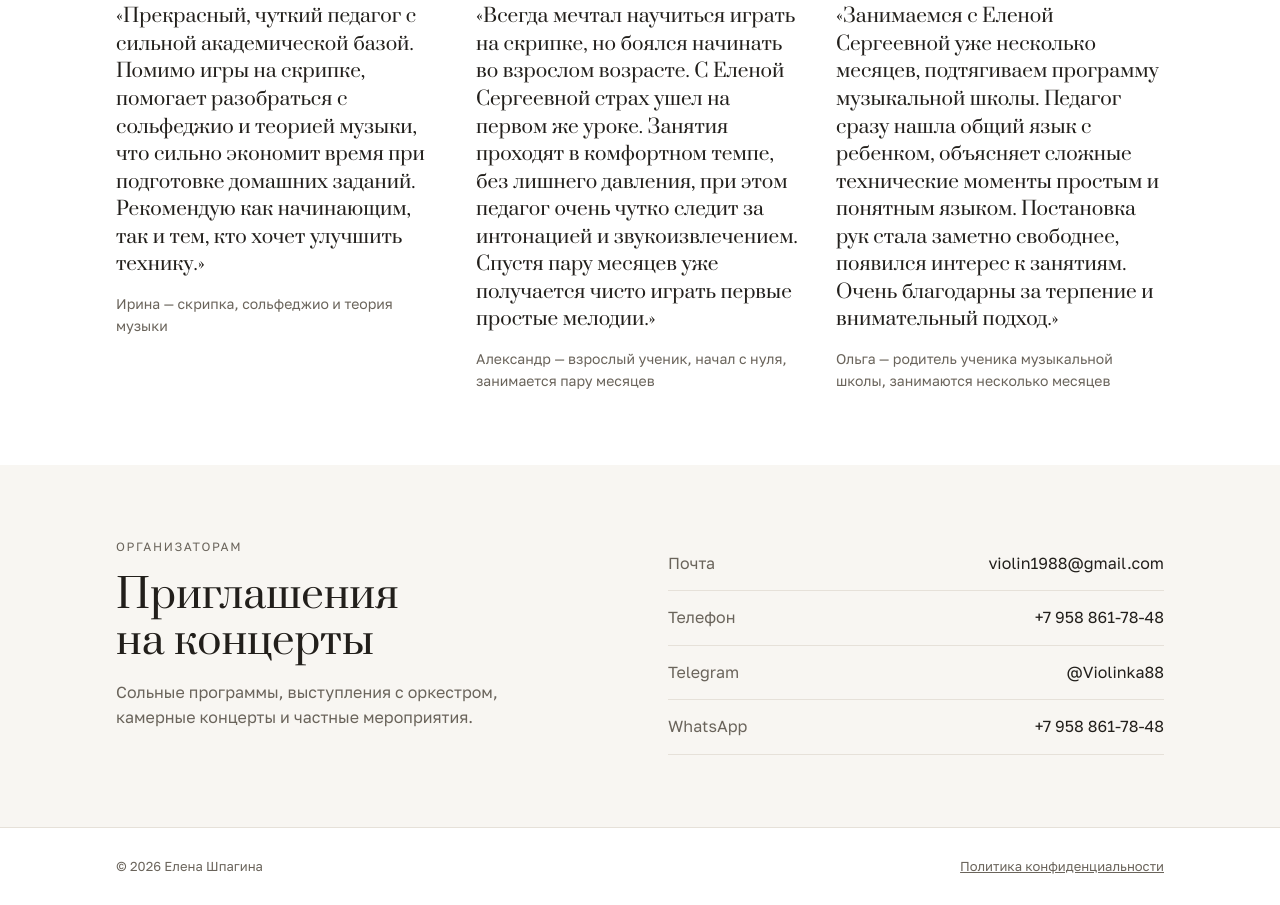
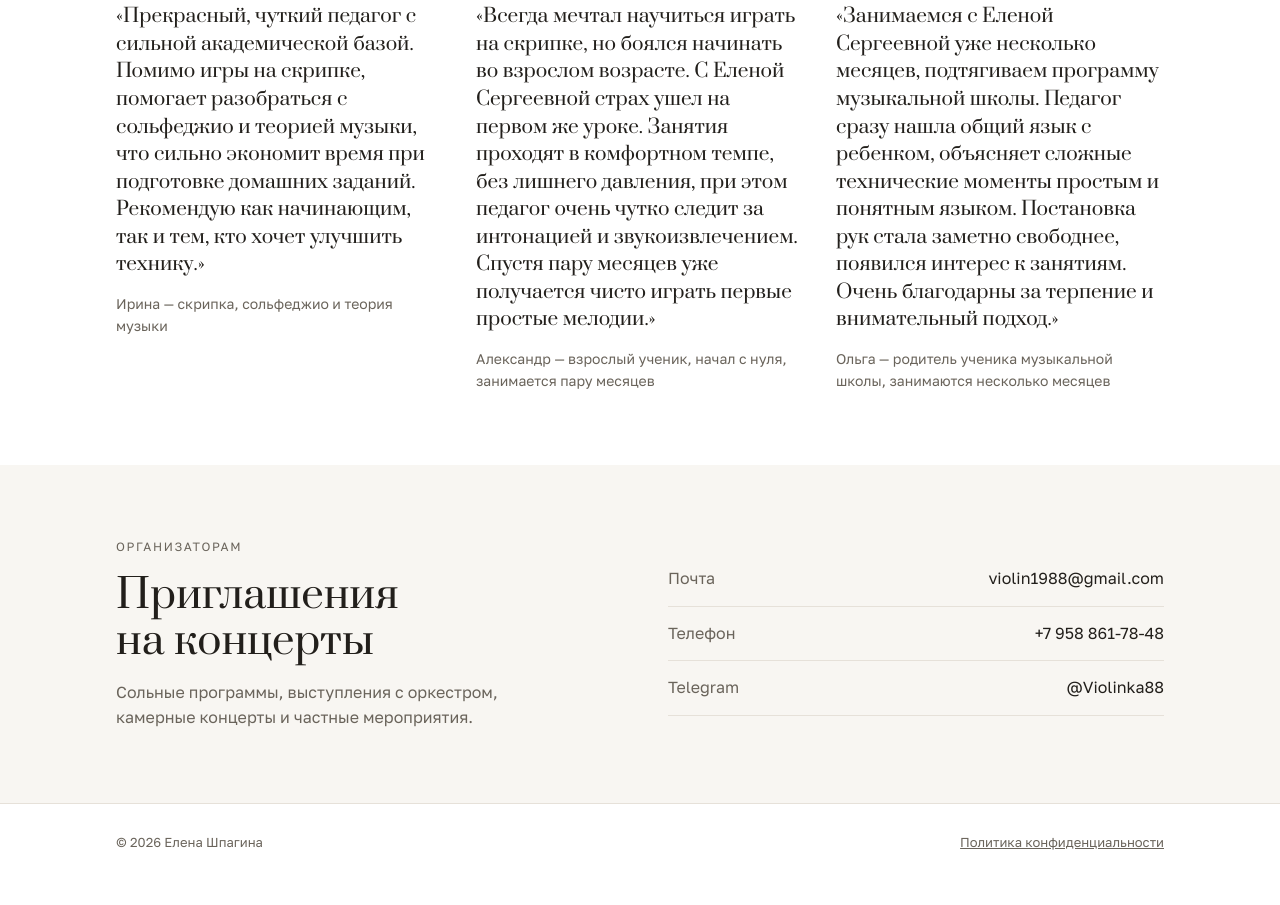
Before and after one commit to since85stas/violsite, an Astro site: page / in a window 1280 px wide. Shown: the part 4537-5442 px from the top of the page. After the commit the page ends 5418 px from the top, so only its background shows below. Built offline with nearby package versions, Linux system fonts and the light colour scheme; Astro itself is replaced by a stand-in of ours.

Commit message:
Контакты для организаторов: без строки WhatsApp
WhatsApp остаётся кнопкой на первом экране и в форме записи (+79588617848).

Co-Authored-By: Claude Opus 5.5 <noreply@anthropic.com>

```diff
--- a/src/components/Organizers.astro
+++ b/src/components/Organizers.astro
@@ -25,15 +25,14 @@ const text = {
 }[lang];
 
 const labels = {
-  ru: { email: 'Почта', phone: 'Телефон', telegram: 'Telegram', whatsapp: 'WhatsApp', youtube: 'YouTube', vk: 'VK', instagram: 'Instagram' },
-  en: { email: 'Email', phone: 'Phone', telegram: 'Telegram', whatsapp: 'WhatsApp', youtube: 'YouTube', vk: 'VK', instagram: 'Instagram' },
+  ru: { email: 'Почта', phone: 'Телефон', telegram: 'Telegram', youtube: 'YouTube', vk: 'VK', instagram: 'Instagram' },
+  en: { email: 'Email', phone: 'Phone', telegram: 'Telegram', youtube: 'YouTube', vk: 'VK', instagram: 'Instagram' },
 }[lang];
 
 const contacts = [
   c.emailConcerts && { label: labels.email, value: c.emailConcerts, href: `mailto:${c.emailConcerts}` },
   c.phone && { label: labels.phone, value: c.phone, href: `tel:${c.phone.replace(/[^\d+]/g, '')}` },
   c.telegram && { label: labels.telegram, value: `@${c.telegram}`, href: `https://t.me/${c.telegram}` },
-  c.whatsapp && { label: labels.whatsapp, value: c.whatsapp, href: `https://wa.me/${c.whatsapp.replace(/\D/g, '')}` },
   s.youtube && { label: labels.youtube, value: 'YouTube', href: s.youtube },
   s.vk && { label: labels.vk, value: 'VK', href: s.vk },
   s.instagram && { label: labels.instagram, value: 'Instagram', href: s.instagram },
```
